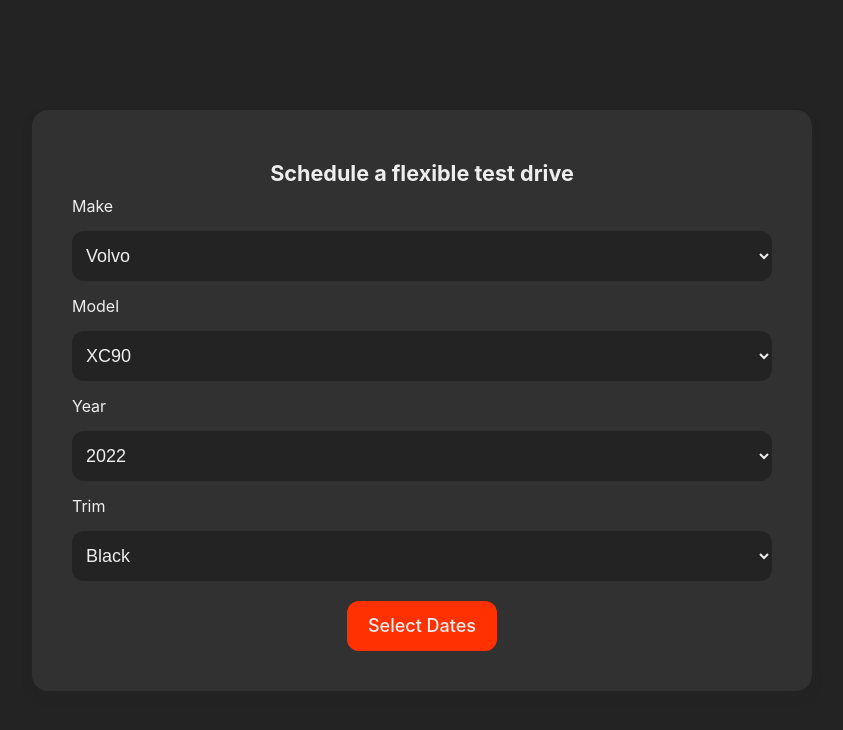
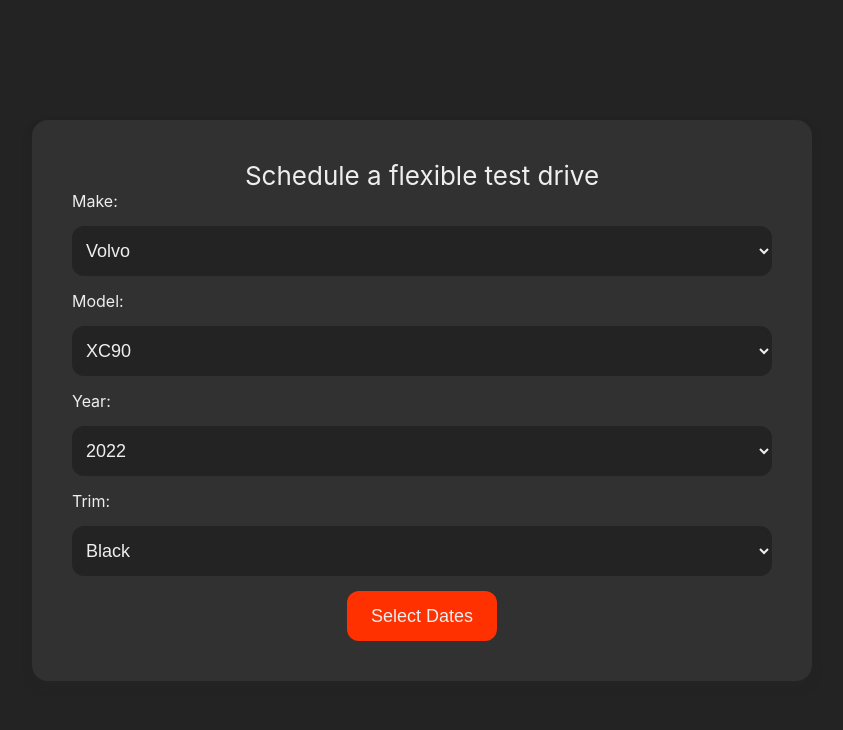
Before and after one commit to lawnickm/motive-reactjs-test-drive-sample, a React (Create React App) app: page / in a window 1280 px wide. Shown: the top 730 px of the page, without its empty margins (218-1061 px from the left). Built offline with nearby package versions, Linux system fonts and the light colour scheme; the HTML template or start-up script is replaced by a standard one.

Commit message:
Header redesigned. Subheader for car info added.

```diff
--- a/src/components/TestDrive/SelectCar.jsx
+++ b/src/components/TestDrive/SelectCar.jsx
@@ -1,38 +1,61 @@
-import React from 'react';
+import React, { useState } from 'react';
 
-export const SelectCar = ({carInfo}) => {
-    return(
+export const SelectCar = ({ setCarInfo, buttonText, handleChangeComponent }) => {
+    const [make, setMake] = useState("Volvo");
+    const [model, setModel] = useState("XC90");
+    const [year, setYear] = useState("2022");
+    const [trim, setTrim] = useState("Black");
+
+
+    const handleFormSubmit = (e) => {
+        e.preventDefault()
+        const carInfomation = {make, model, year, trim};
+        setCarInfo(carInfomation)
+        handleChangeComponent()
+    }
+
+    return (
+        <>
             <div className='test-drive-body-select-car'>
-            <form className="test-drive-select-car-form" action="">
-                <label for="cars">Make</label>
-                <select id="cars" name="cars">
+                <form
+                    className="test-drive-select-car-form"
+                    id="select-car-form"
+                    onSubmit={handleFormSubmit}
+                >
+                    <label for="cars">Make:</label>
+                    <select value={make} onChange={(e)=>setMake(e.target.value)} id="cars" name="car">
                         <option value="volvo">Volvo</option>
                         <option value="saab">Saab</option>
                         <option value="fiat">Fiat</option>
                         <option value="audi">Audi</option>
                     </select>
-                <label for="cars">Model</label>
-                <select id="cars" name="cars">
-                    <option value="volvo">XC90</option>
-                    <option value="saab">XC70</option>
-                    <option value="fiat">XC50</option>
-                    <option value="audi">XC40</option>
+                    <label for="models">Model:</label>
+                    <select value={model} onChange={(e)=>setModel(e.target.value)} id="models" name="model">
+                        <option value="XC90">XC90</option>
+                        <option value="XC70">XC70</option>
+                        <option value="XC50">XC50</option>
+                        <option value="XC40">XC40</option>
                     </select>
-                <label for="cars">Year</label>
-                <select id="cars" name="cars">
-                    <option value="volvo">2022</option>
-                    <option value="saab">2021</option>
-                    <option value="fiat">2020</option>
-                    <option value="audi">2019</option>
+                    <label for="year">Year:</label>
+                    <select value={year} onChange={(e)=>setYear(e.target.value)} id="year" name="year">
+                        <option value="2022">2022</option>
+                        <option value="2021">2021</option>
+                        <option value="2020">2020</option>
+                        <option value="2019">2019</option>
                     </select>
-                <label for="cars">Trim</label>
-                <select id="cars" name="cars">
-                    <option value="volvo">Black</option>
-                    <option value="saab">Red</option>
-                    <option value="fiat">Yellow</option>
-                    <option value="audi">Green</option>
+                    <label for="trim">Trim:</label>
+                    <select value={trim} onChange={(e)=>setTrim(e.target.value)} id="trim" name="trim">
+                        <option value="Black">Black</option>
+                        <option value="Red">Red</option>
+                        <option value="Yellow">Yellow</option>
+                        <option value="Green">Green</option>
                     </select>
+
+                    <div className='test-drive-main-actions'>
+                        <button className='test-drive-main-button button'> Select Dates </button>
+                    </div>
                 </form>
             </div>
+        </>
     );
 };
--- a/src/components/TestDrive/TestDrive.jsx
+++ b/src/components/TestDrive/TestDrive.jsx
@@ -1,17 +1,15 @@
 import React, { useState } from 'react';
 import {TestDriveHeader} from "./TestDriveHeader"
-import {TestDriveFooter} from "./TestDriveFooter"
-import {SelectTime} from "./SelectTime"
-import {SelectDate} from "./SelectDate"
-import {SelectCar} from "./SelectCar"
 import { TestDriveBody } from './TestDriveBody';
 
 export const TestDrive = () => {
     const [header,setHeader] = useState("Schedule a flexible test drive")
+    const [carInfo, setCarInfo] = useState(null)
+
     return(
         <div className='test-drive-main'>
-            <TestDriveHeader header={header}/>
-            <TestDriveBody setHeader={setHeader}/>
+            <TestDriveHeader header={header} carInfo={carInfo}/>
+            <TestDriveBody setHeader={setHeader} setCarInfo={setCarInfo}/>
         </div>
     );
 };
--- a/src/components/TestDrive/TestDriveActions.jsx
+++ /dev/null
@@ -1,9 +0,0 @@
-import React from 'react';
-
-export const TestDriveActions = ({button, buttonClicked}) => {
-    return(
-        <div className='test-drive-main-actions'>
-            <div onClick={()=>buttonClicked()} className='test-drive-main-button button'> {button} </div>
-        </div>
-    );
-};
--- a/src/components/TestDrive/TestDriveBody.jsx
+++ b/src/components/TestDrive/TestDriveBody.jsx
@@ -1,40 +1,33 @@
-import React, { useState } from 'react';
+import React, { useEffect, useState } from 'react';
 import { SelectCar } from './SelectCar';
 import { SelectDate } from './SelectDate';
 import { SelectTime } from './SelectTime';
-import {TestDriveActions} from "./TestDriveActions"
 
-export const TestDriveBody = ({setHeader}) => {
-    const [component,setComponent] = useState(<SelectCar/>);
-    const [buttonText, setButtonText] = useState("Select Dates");
-    const [selectedDate, setSelectedDate] = useState(null);
+export const TestDriveBody = ({setHeader, setCarInfo}) => {
+    const [component,setComponent] = useState(null);
 
     const handleSelectDate = (date) => {
         if (date) {
-            setSelectedDate(date)
             setComponent(<SelectTime handleSelectDate={handleSelectDate} selectedDate={date}/>)
-            setHeader("Select appropiate time for your test drive")
+            setHeader(<h4> Select <strong>Time</strong> for your test drive with:</h4>)
         } else {
-            setSelectedDate(null)
             setComponent(<SelectDate handleSelectDate={handleSelectDate} />)
-            setHeader("Select appropiate date for your test drive")
-
+            setHeader(<h4> Select <strong>Date</strong> for your test drive with: </h4>)
         }
-
     }
 
     const handleChangeComponent = () => {
-        if (buttonText === "Select Dates") {
-            setButtonText("Select Time")
-            setComponent(<SelectDate handleSelectDate={handleSelectDate} />)
-            setHeader("Select appropiate date for your test drive")
-        }
+        setComponent(<SelectDate handleSelectDate={handleSelectDate} />)
+        setHeader(<h4> Select <strong>Date</strong> for your test drive with: </h4>)
     }
+
+    useEffect(()=>{
+        setComponent(<SelectCar setCarInfo={setCarInfo} handleChangeComponent={handleChangeComponent}/>)
+    },[])
 
     return(
         <div className='test-drive-body'>
             {component}
-            <TestDriveActions button={buttonText} buttonClicked={handleChangeComponent}/>
         </div>
     );
 };
--- a/src/components/TestDrive/TestDriveHeader.jsx
+++ b/src/components/TestDrive/TestDriveHeader.jsx
@@ -1,9 +1,12 @@
 import React from 'react';
 
-export const TestDriveHeader = ({header}) => {
+export const TestDriveHeader = ({header,carInfo=null}) => {
     return(
         <div className='test-drive-main-labelarea'>
-            <h5>{header}</h5>
+            {header}
+            {carInfo?
+                <p>{carInfo.year + " " + carInfo.make + " " + carInfo.model + " " + carInfo.trim}</p>
+            :null}
         </div>
     );
 };
--- a/src/styles/app.scss
+++ b/src/styles/app.scss
@@ -50,8 +50,7 @@
 .test-drive-main{
     display: flex;
     flex-direction: column;
-    overflow-y: auto;
-    overflow-x: hidden;
+
 
     width: calc(100vw - 100px);
     max-width: 700px;
@@ -63,8 +62,12 @@
     padding: 40px;
     .test-drive-main-labelarea{
         height: fit-content;
-        h5 {
+        h4, p{
             margin: 10px auto;
+        }
+        p {
+            font-size: 18px;
+            font-weight: 400;
         }
     }
 
@@ -78,7 +81,14 @@
     flex-direction: column;
     width: 100%;
     height: 100%;
-    gap:20px
+    gap:20px;
+
+    overflow-y: auto;
+    overflow-x: hidden;
+    p {
+        height: fit-content;
+        margin: 0;
+    }
 }
 
 
@@ -121,32 +131,28 @@
     width: 100%;
 }
 
-.button{
-    display: flex;
-    flex-direction: column;
-    justify-content: center;
-
+.button {
     width: 150px;
     height: 50px;
     line-height: 36px;
-
     font-size: 18px;
     font-weight: 500;
+    text-align: center;
+    cursor: pointer;
 
-    background-color: $contrast-color;
+    border: none;
     border-radius: 12px;
 
-    transition: all .5s ease-in-out;
-
-    cursor: pointer;
-
+    color: $text-color;
     background: linear-gradient(to left, $contrast-color 50%, $primary-color 50%) right;
     background-size: 200%;
+    transition: all .5s ease-in-out;
 
     &:hover{
         background-position: left;
     }
 }
+
 .test-drive-body-select-date{
     display: flex;
     flex-wrap: wrap;
@@ -202,3 +208,7 @@
         width: 100px;
     }
 }
+
+strong {
+    color: $contrast-color;
+}
```
Lines whose indentation alone changed are shown as unchanged.
